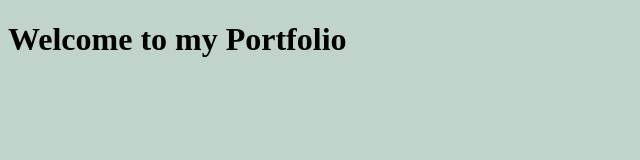
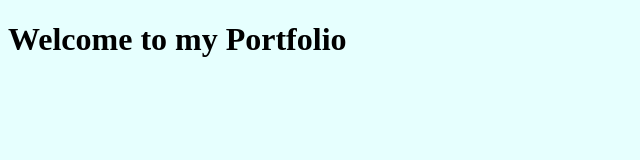
Before and after one commit to KeirstenW/KeirstenW.github.io, a plain HTML site: page index.html in a window 1280 px wide. Shown: the whole page, without its empty margins (0-640 px from the left). Drawn offline with Linux system fonts and the light colour scheme.

Commit message:
changed bg color

```diff
--- a/css/style.css
+++ b/css/style.css
@@ -1,3 +1,3 @@
 body {
-    background-color:rgb(193, 212, 201)
+    background-color:rgb(230, 255, 254)
 }
```
